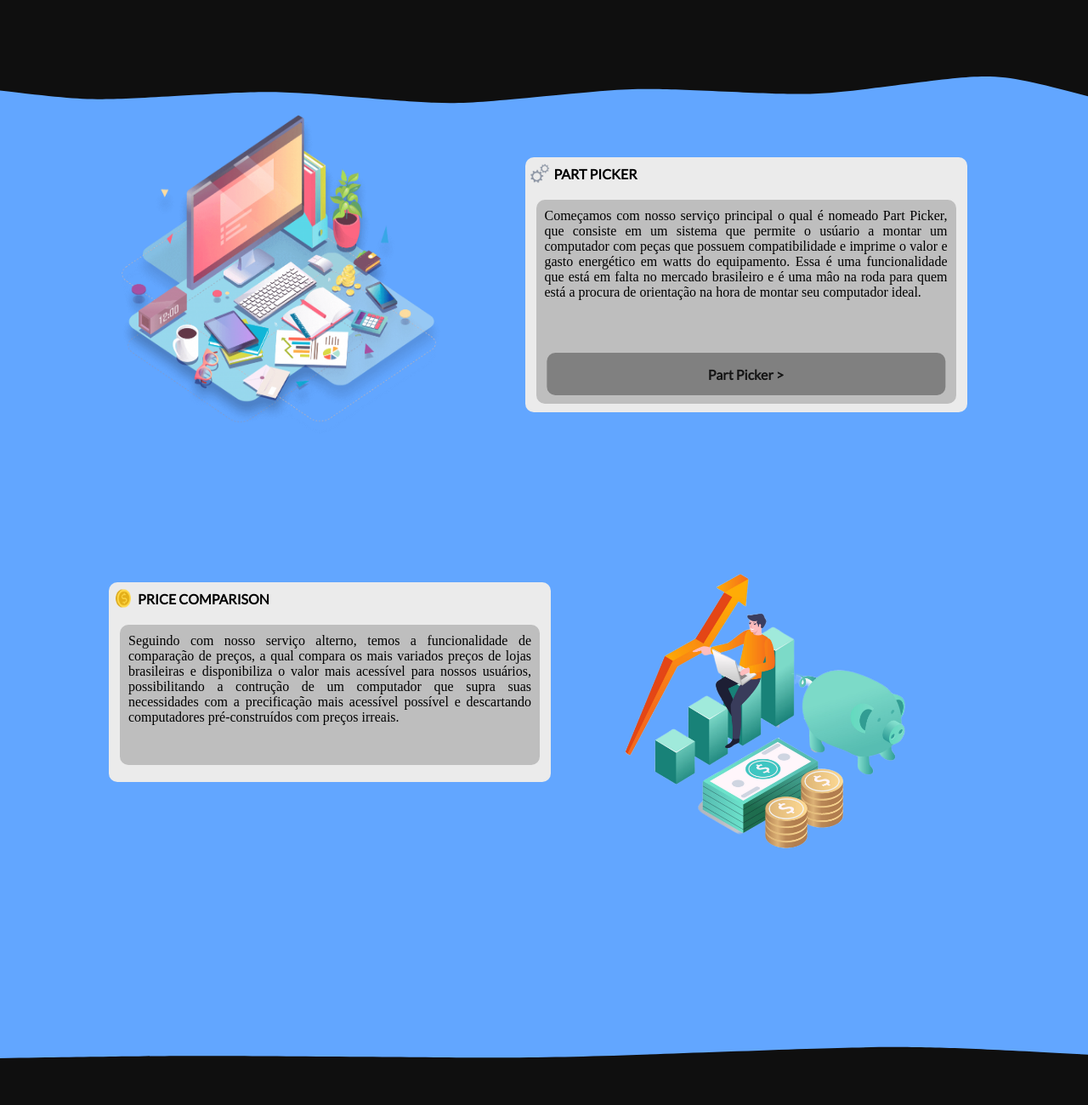
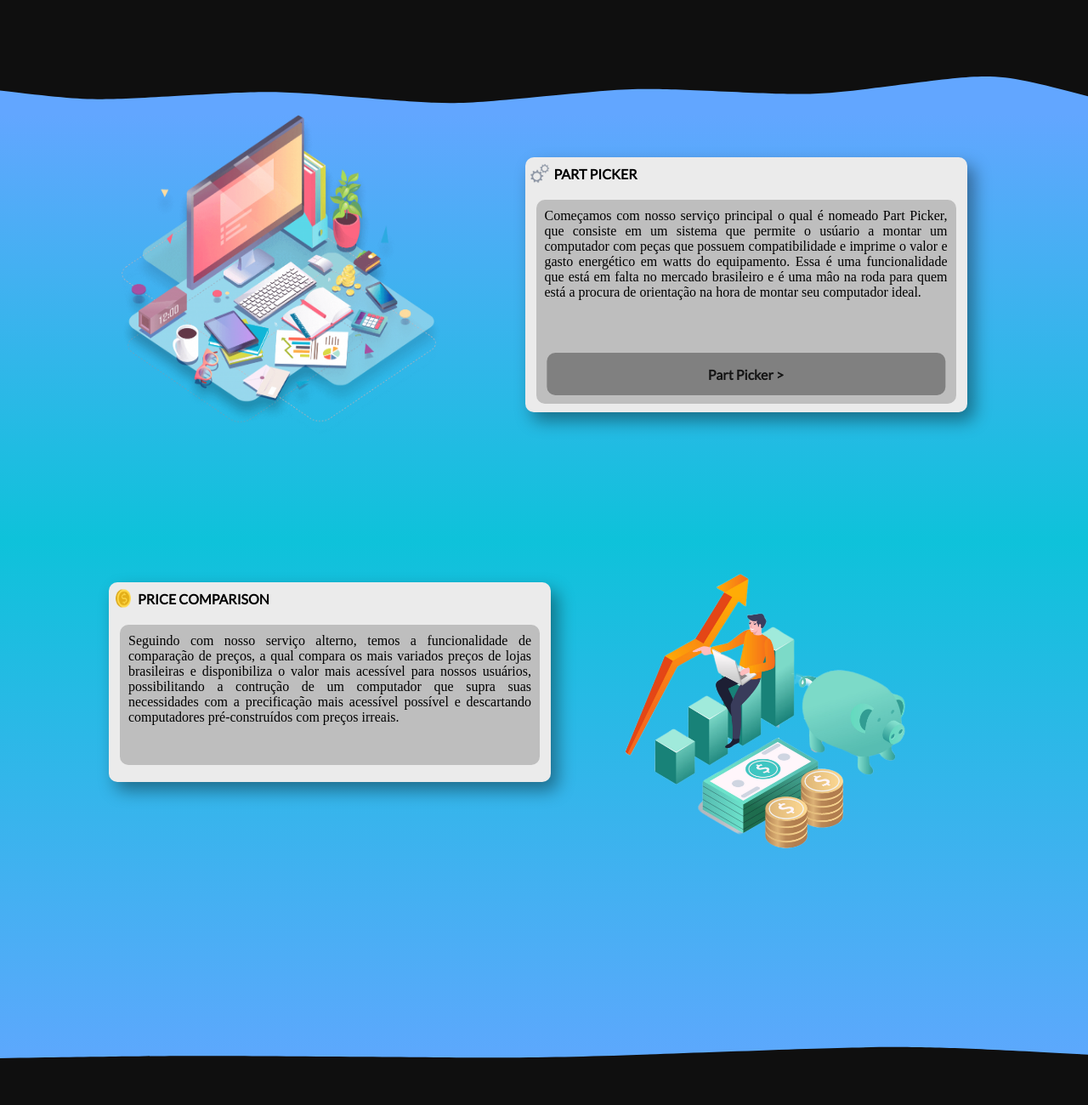
Before and after one commit to Neoboros/NovaTech, a plain HTML site: page index.html in a window 1280 px wide. Shown: the part 720-2020 px from the top of the page at 85% size. Drawn offline with nearby package versions, Linux system fonts and the light colour scheme; a small style sheet from the web is missing.

Commit message:
Ajustando as resoluções

```diff
--- a/css/novatech.css
+++ b/css/novatech.css
@@ -310,7 +310,7 @@ header li:hover {
 .feature1 {
     opacity: 0;
     position: relative;
-    background: var(--bg-blue);
+    background: linear-gradient(var(--bg-blue), var(--blue));
     width: 100%;
     height: 500px;
     animation: fade 2s forwards;
@@ -334,6 +334,7 @@ header li:hover {
     background-color: var(--white);
     display: flex;
     margin-top: 50px;
+    box-shadow: 8px 10px 20px rgb(0, 0, 0, 0.4);
 }
 
 #light-box-text {
@@ -393,7 +394,7 @@ header li:hover {
 .feature2 {
     opacity: 0;
     position: relative;
-    background: var(--bg-blue);
+    background: linear-gradient(var(--blue), var(--bg-blue));;
     width: 100%;
     height: 650px;
     animation: fade 2s forwards;
@@ -410,6 +411,7 @@ header li:hover {
     background-color: var(--white);
     display: flex;
     margin-top: 50px;
+    box-shadow: 8px 10px 20px rgb(0, 0, 0, 0.4);
 }
 
 .light-box-inner-2 {
--- a/index.html
+++ b/index.html
@@ -85,7 +85,6 @@
         </script>
     </div>
 </div>
-    <div>
     <div class="feature1">
         <img src="./images/vectorpc2.png" id="pc">
             <div class="light-box">
@@ -126,7 +125,6 @@
                 </script>
             </div>
         </div>
-    </div>
         <div class="final">
             <div class="final-outer">
             <span>Nosso serviço provém<span id="text-blue"> Acessibilidade,</span><span id="text-orange"> Rapidez</span> e <span id="text-green">Praticidade!</span></span>
```
